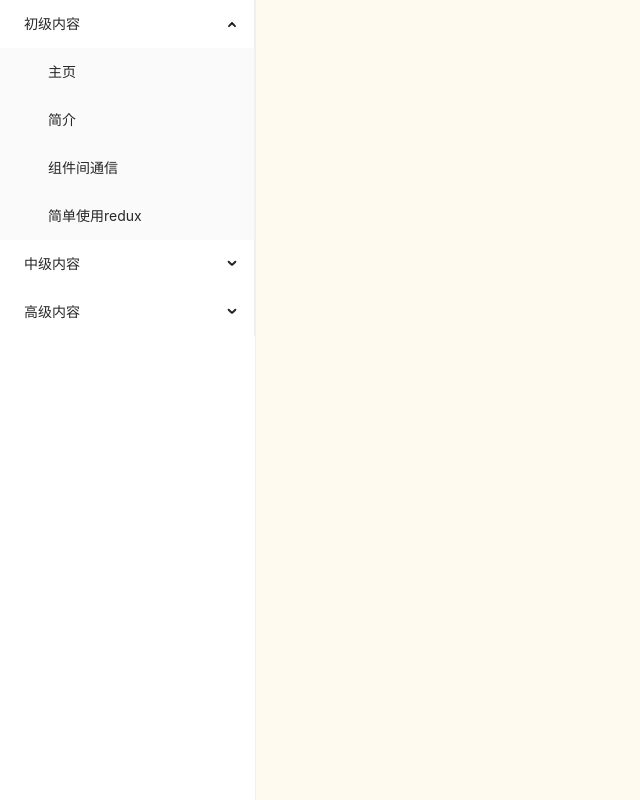
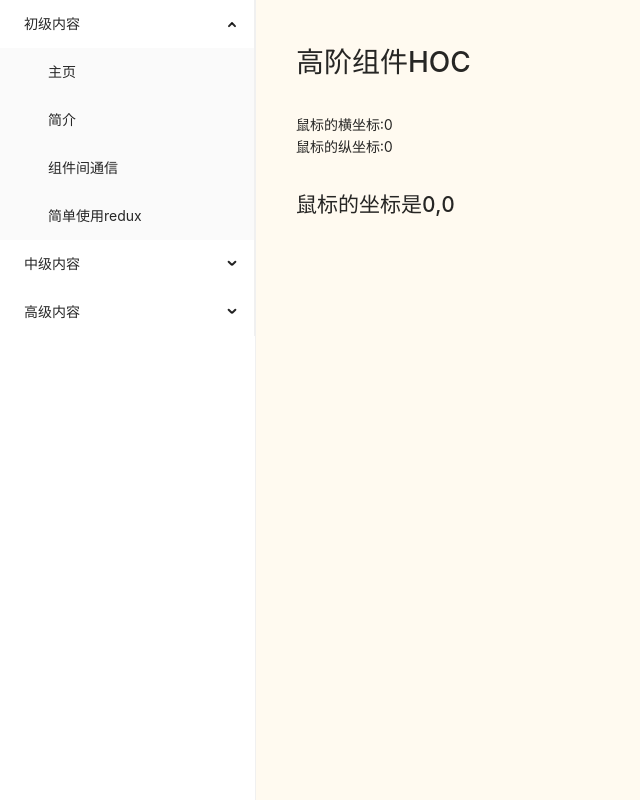
Before and after one commit to ANNNYG/study-react, a React app: page /home/Hoc in a window 1280 px wide. Shown: the whole page, without its empty margins (0-640 px from the left). Built offline with nearby package versions, Linux system fonts and the light colour scheme.

Commit message:
高阶组件

```diff
--- /dev/null
+++ b/src/views/Hoc/PositionHoc.jsx
@@ -0,0 +1,34 @@
+import React from 'react'
+
+/*
+    高阶组件，本质上是一个函数，只负责逻辑层的处理，渲染什么完全取决于传入的组件,
+    如果返回的是函数式组件则不能使用hook
+    函数式组件实现类似高阶组件的功能需要使用自定义hook
+*/
+
+export default function PositionHoc(Component) {
+    return class extends React.Component {
+        constructor(props) {
+            super(props);
+            this.state = {
+                posX: 0,
+                posY: 0
+            }
+        }
+        /* 组件挂载时候添加监听 */
+        componentDidMount() {
+            document.addEventListener('mousemove', this.mouseMove)
+        }
+        /* 组件卸载时销毁监听 */
+        componentWillUnmount() {
+            document.removeEventListener('mousemove', this.mouseMove)
+        }
+        mouseMove = (event) => {
+            this.setState({ posX: event.clientX, posY: event.clientY })
+        }
+        render() {
+            return <Component {...this.state} />
+        }
+    }
+
+}
--- /dev/null
+++ b/src/views/Hoc/index.jsx
@@ -0,0 +1,35 @@
+import React from 'react'
+/* 引入高阶组件函数 */
+import PositionHoc from './PositionHoc'
+
+
+const AComponent = (props) => {
+    return (
+        < >
+            <div>鼠标的横坐标:{props.posX}</div>
+            <div>鼠标的纵坐标:{props.posY}</div>
+        </>
+    )
+}
+
+const BComponent = (props) => {
+    return (
+        <>
+            <h2 style={{ marginTop: '30px' }}>鼠标的坐标是{props.posX},{props.posY}</h2>
+        </>
+    )
+}
+/* 将以上两个组件作为参数传入高阶组件函数，以上两个组件只负责页面的渲染 */
+let UseHocA = PositionHoc(AComponent)
+let UseHocB = PositionHoc(BComponent)
+
+
+export default function index() {
+    return (
+        <div style={{ padding: '40px' }}>
+            <h1 style={{ marginBottom: '30px' }}>高阶组件HOC</h1>
+            <UseHocA />
+            <UseHocB />
+        </div>
+    )
+}
--- a/src/views/HomePage/index.jsx
+++ b/src/views/HomePage/index.jsx
@@ -1,3 +1,10 @@
+/*
+ *@description:
+ *@author: PortKas
+ *@date: 2021-07-21 15:40:21
+ *remark: 路由导航页
+*/
+
 import React from 'react'
 import './index.css'
 
@@ -10,6 +17,7 @@ import SonHome from '../SonHome/index'
 import Communication from '../Communication/index'
 import EasyRedux from '@/views/easyRedux/index'
 import Todo from '@/views/Todo/index'
+import Hoc from '@/views/Hoc/index'
 
 
 const { SubMenu } = Menu;
@@ -49,7 +57,7 @@ export default function HomePage() {
                     </SubMenu>
                     <SubMenu key="sub2" title="中级内容">
                         <Menu.Item key="Todo">组件通信使用redux</Menu.Item>
-                        <Menu.Item key="6">Option 6</Menu.Item>
+                        <Menu.Item key="HOC">高阶组件</Menu.Item>
                         <SubMenu key="sub3" title="Submenu">
                             <Menu.Item key="7">Option 7</Menu.Item>
                             <Menu.Item key="8">Option 8</Menu.Item>
@@ -81,6 +89,9 @@ export default function HomePage() {
                     <Route exact path='/home/Todo'>
                         <Todo></Todo>
                     </Route>
+                    <Route exact path='/home/Hoc'>
+                        <Hoc></Hoc>
+                    </Route>
                 </Switch>
             </div>
         </div>
```
Also changed, not shown: src/views/Todo/components/TodoMain/TodoMain.jsx (+14 -0 lines).
